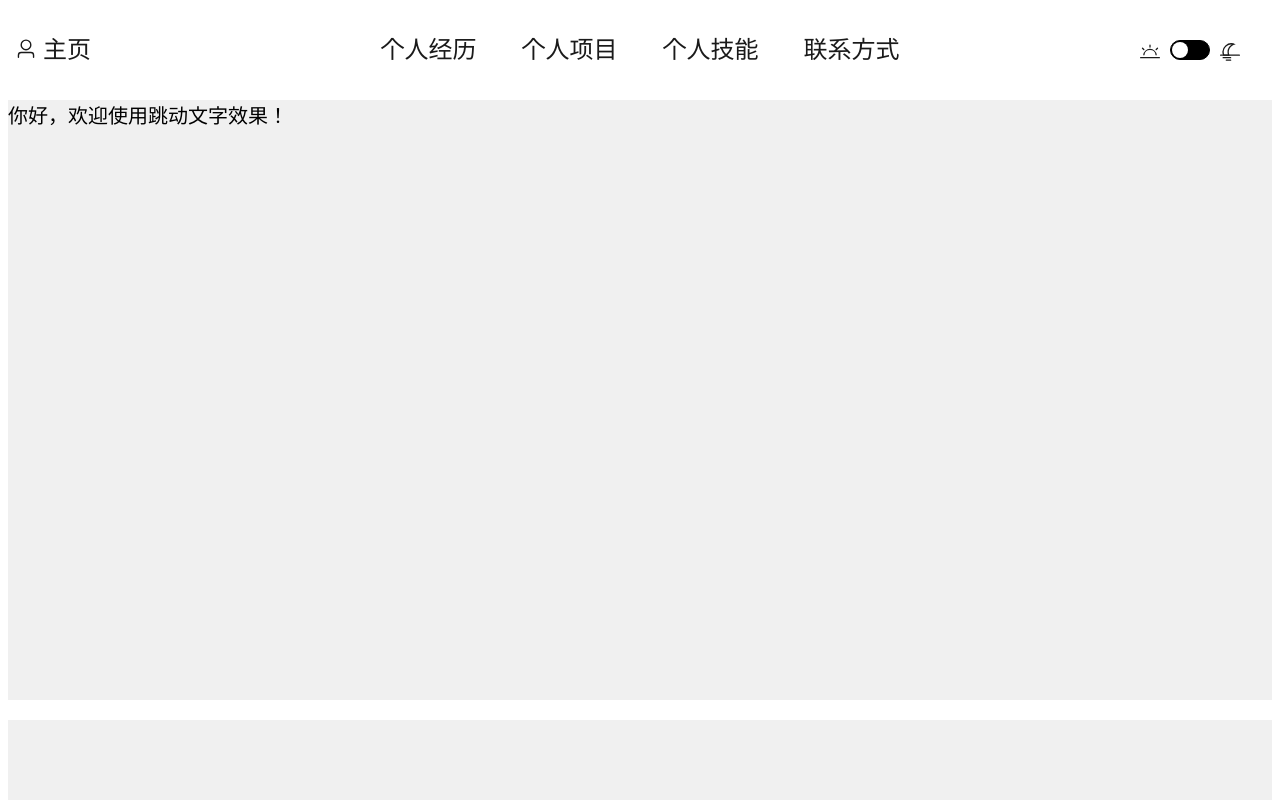
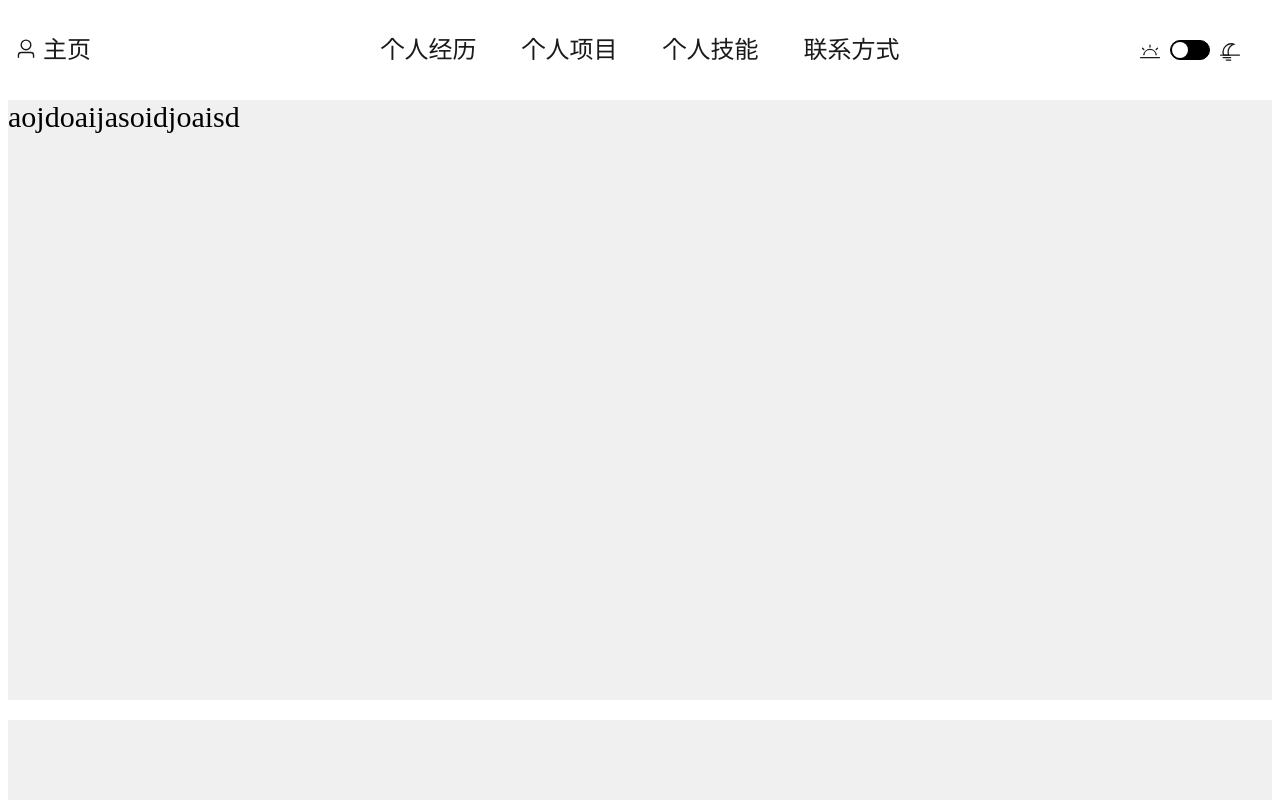
Before and after one commit to wwwjjyy/PersonalBG, a Vue app: page / in a window 1280 px wide. Shown: the top 800 px of the page. Built offline with nearby package versions, Linux system fonts and the light colour scheme; the HTML template or start-up script is replaced by a standard one.

Commit message:
tiaozi=ture

```diff
--- a/src/App.vue
+++ b/src/App.vue
@@ -27,7 +27,9 @@
   </div>
   <!-- //主页 -->
   <div id="zhuYe">
-    <Word/>
+    <Word :text="'aojdoaijasoidjoaisd'"
+    fsize="30px"
+    />
   </div>
   <!-- 个人经历 -->
   <div id="jingLi"></div>
--- a/src/components/Word.vue
+++ b/src/components/Word.vue
@@ -1,11 +1,7 @@
 <template>
   <div class="word-container">
-    <span
-      v-for="(char, index) in textArray"
-      :key="index"
-      class="word-char"
-      :style="{ animationDelay: `${index * 0.2}s` }"
-    >
+    <span v-for="(char, index) in textArray" :key="index" class="word-char"
+      :style="{ animationDelay: `${index * 0.2}s`,fontSize: fsize }">
       {{ char }}
     </span>
   </div>
@@ -14,25 +10,27 @@
 <script setup lang="ts">
 import { ref, onMounted } from "vue";
 
-const text = ref("你好，欢迎使用跳动文字效果！");
 const textArray = ref<string[]>([]);
 
+const props = defineProps<{
+  text: string;
+  fsize: string;
+}>();
 onMounted(() => {
-  textArray.value = text.value.split("");
+  textArray.value = props.text.split("");
 });
 </script>
 
 <style scoped>
 .word-container {
   display: flex;
-  font-size: 20px;
   color: black;
 }
 
 .word-char {
   opacity: 0;
   transform: translateY(20px);
-  animation: bounceIn 0.3s forwards;
+  animation: bounceIn 0.4s forwards;
 }
 
 @keyframes bounceIn {
@@ -40,6 +38,10 @@ onMounted(() => {
     opacity: 0;
     transform: translateY(20px);
   }
+  80% {
+    opacity: 1;
+    transform: translateY(-5px);
+  }
   100% {
     opacity: 1;
     transform: translateY(0);
```
